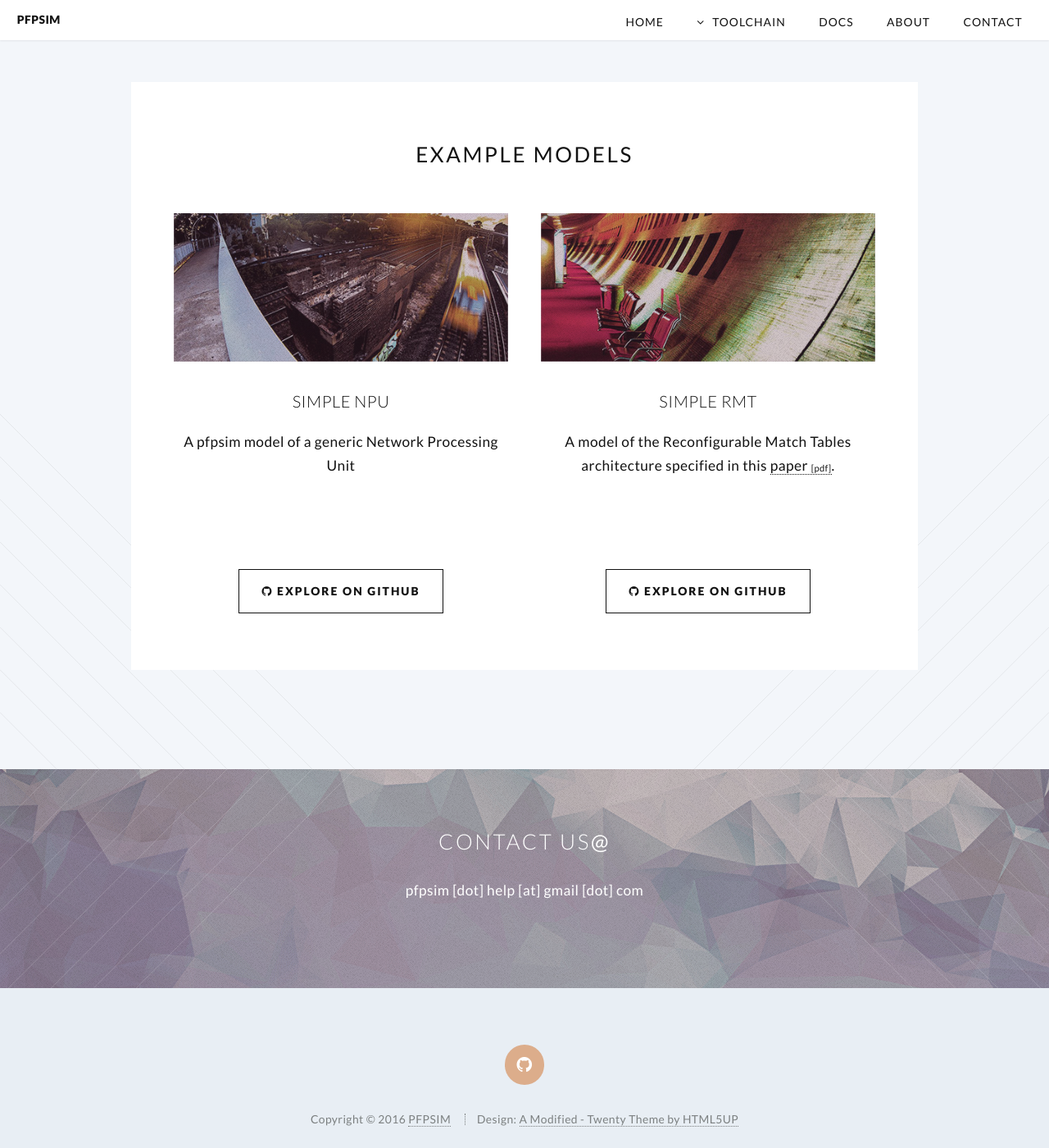
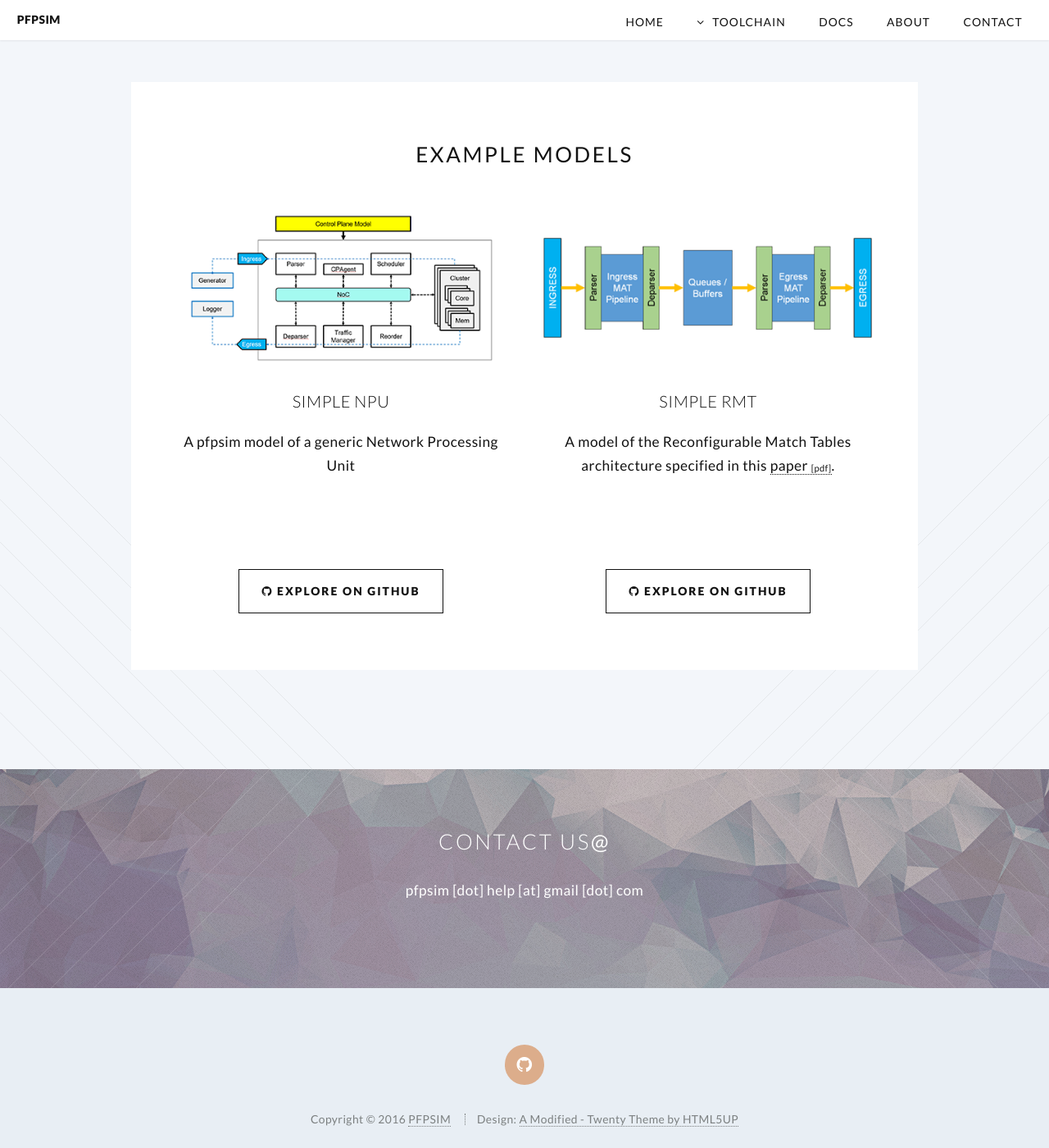
Before and after one commit to pfpsim/pfpsim.github.io, a Jekyll site: the page built from index.html, in a window 1280 px wide and 1400 px high, scrolled down 2256 px. Shown: the whole window at 82% size. Built offline with Jekyll 4.4.1, drawn with Linux system fonts in a browser that asks for light colours.

Commit message:
Final updates

```diff
--- a/blog.html
+++ b/blog.html
@@ -2,7 +2,7 @@
 layout: default
 ---
 
-<article id="main">
+<!-- <article id="main">
     <header class="special container">
         <span class="icon fa-mobile"></span>
         <h2>My <strong>Blog</strong></h2>
@@ -21,4 +21,4 @@ layout: default
           {% endfor %}
         </ul>
     </section>
-</article>
+</article> -->
--- a/css/style.css
+++ b/css/style.css
@@ -248,7 +248,7 @@
 	}
 
 		.image:before {
-			background: url("images/overlay.png");
+			/*background: url("images/overlay.png");*/
 			content: '';
 			height: 100%;
 			left: 0;
--- a/index.html
+++ b/index.html
@@ -117,7 +117,7 @@ layout: landing-page
             <div class="row">
               <div class="6u">
                 <section>
-                  <a href="#" class="image featured"><img src="images/pic01.jpg" alt="" /></a>
+                  <a href="https://github.com/pfpsim/simple-npu" class="image featured"><img src="images/npu.png" alt="" /></a>
                   <header>
                     <h3>Simple NPU</h3>
                   </header>
@@ -127,7 +127,7 @@ layout: landing-page
               <div class="6u">
 
                 <section>
-                  <a href="#" class="image featured"><img src="images/pic02.jpg" alt="" /></a>
+                  <a href="https://github.com/pfpsim/simple-rmt" class="image featured"><img src="images/rmt.png" alt="" /></a>
                   <header>
                     <h3>Simple RMT</h3>
                   </header>
```
Also changed, not shown: README.txt, images/npu.png (added), images/pic01.jpg (deleted), images/pic02.jpg (deleted), images/pic03.jpg (deleted), images/pic04.jpg (deleted), images/rmt.png (added).
